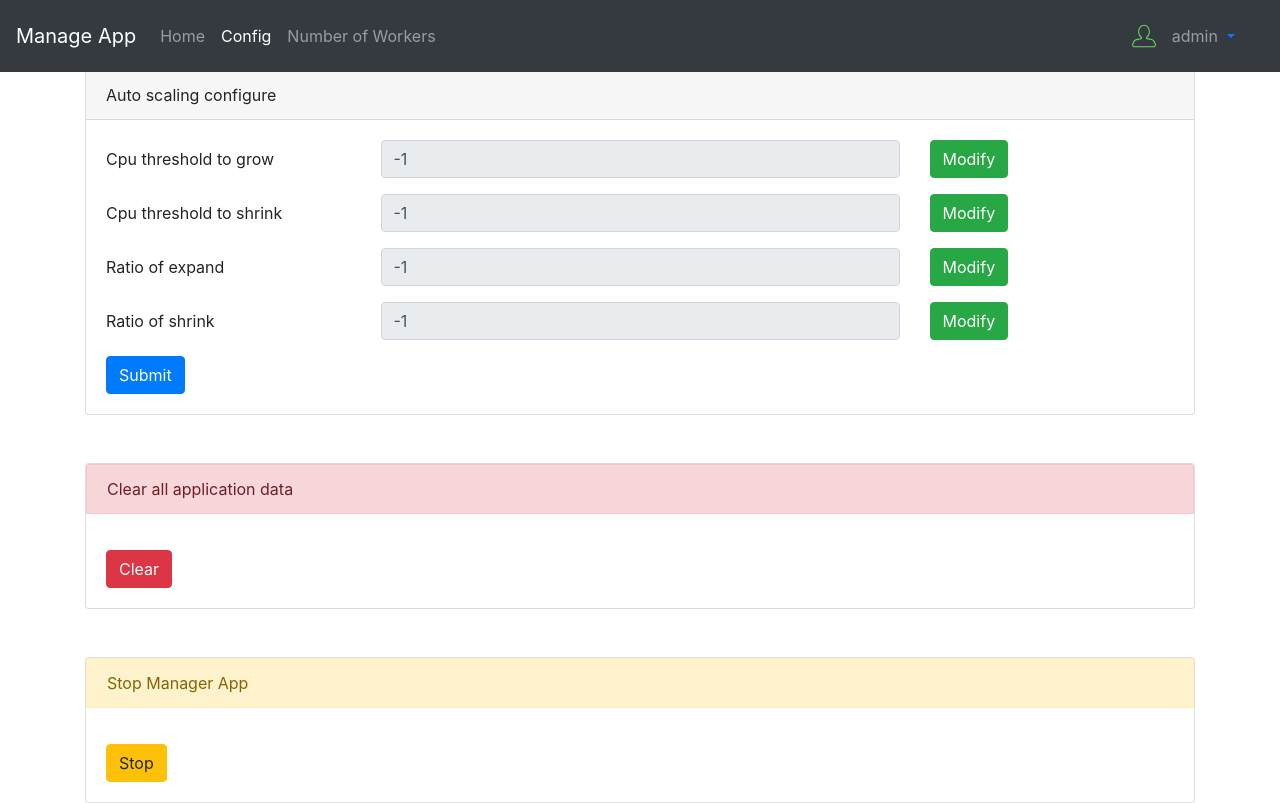
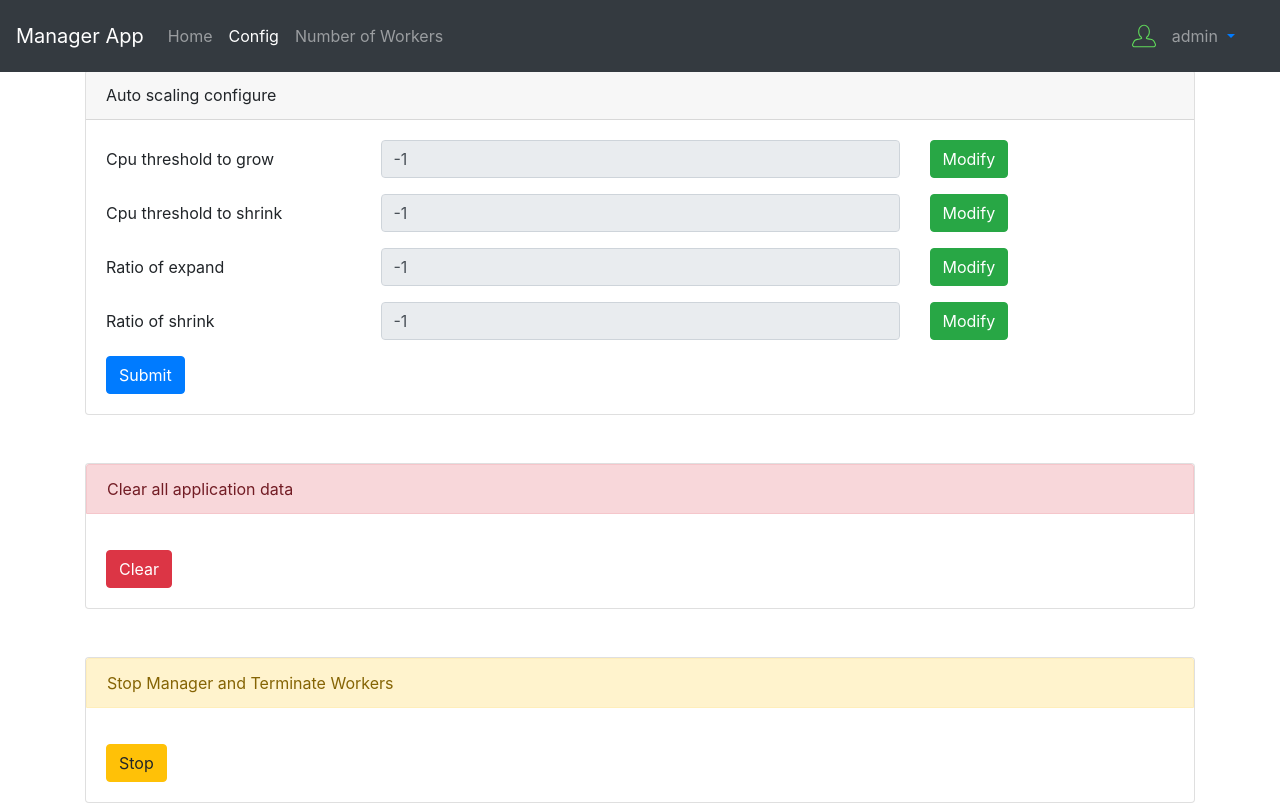
Before and after one commit to qzhseu/ECE1779-Work-Load-Management-Web-Application, a Flask app: page /configure in a window 1280 px wide. Run offline with Flask 2, Linux system fonts and the light colour scheme; the visitor is signed in with stand-in values (Sample User, id 1); data that the repository does not hold is empty; some libraries are stand-ins or nearby versions.

Commit message:
changed stop manager to stop all instances

```diff
--- a/manage-app/website/configure.py
+++ b/manage-app/website/configure.py
@@ -83,8 +83,8 @@ def configure_auto_scaling():
             traceback.print_tb(e.__traceback__)
             return render_template('error.html', msg='something goes wrong~')
 
-@app.route('/stop_manager',methods=['GET','POST'])
-def stop_manager():
+@app.route('/stop_manager_terminate_intances',methods=['GET','POST'])
+def stop_manager_terminate_intances():
     current_time = datetime.now()
     if 'user' in session:
         user = session['user']
@@ -95,7 +95,7 @@ def stop_manager():
     else:
         try:
             response=client.stop_all_instances()
-            logging.warning('{} grow workers: {}'.format(current_time, response))
+            logging.warning('{} terminate all workers: {}'.format(current_time, response))
             return json.dumps({
                 'flag': True,
                 'msg': 'Success'
--- a/manage-app/website/login.py
+++ b/manage-app/website/login.py
@@ -1,15 +1,14 @@
 from website import app
 from flask import render_template, flash, redirect, url_for, session, logging, request, send_from_directory
-from flask_login import current_user, login_user, login_required, logout_user
 from website.forms import LoginForm
 
+# default username and password for managerapp are both "admin"
 @app.route('/login',methods=['GET','POST'])
 def login():
     if 'user' in session:
         logout()
     form = LoginForm()
     if form.validate_on_submit:
-        #Get formfield
         username=form.username.data
         password=form.password.data
         if username and password is not None:
@@ -18,7 +17,6 @@ def login():
             else:
                 session['user'] = 'admin'
                 return redirect(url_for('home'))
-
     return render_template('login.html', form=form)
 
 @app.route('/logout')
--- a/manage-app/website/static/js/configure.js
+++ b/manage-app/website/static/js/configure.js
@@ -12,7 +12,7 @@ $(document).ready(function() {
         clear_data()
     });
     $('#stop_btn').on("click", function() {
-        stop_manager()
+        stop_manager_terminate_intances()
     });
 });
 
@@ -61,10 +61,10 @@ function clear_data() {
     });
 }
 
-function stop_manager() {
+function stop_manager_terminate_intances() {
     $.ajax({
         type: 'POST',
-        url: '/stop_manager',
+        url: '/stop_manager_terminate_intances',
         data: '',
         contentType: false,
         cache: false,
--- a/manage-app/website/templates/base.html
+++ b/manage-app/website/templates/base.html
@@ -14,7 +14,7 @@
 </head>
 <body>
 <nav class="navbar navbar-expand-lg navbar-dark bg-dark fixed-top">
-    <a class="navbar-brand" href="">Manage App</a>
+    <a class="navbar-brand" href="">Manager App</a>
     <button class="navbar-toggler" type="button" data-toggle="collapse" data-target="#navbarText"
             aria-controls="navbarText" aria-expanded="false" aria-label="Toggle navigation">
         <span class="navbar-toggler-icon"></span>
@@ -44,7 +44,6 @@
         </div>
         &nbsp &nbsp
         {% else %}
-        <a class="btn btn-outline-success btn-small" href="{{ url_for('login') }}">Sign in</a>
         {% endif %}
     </div>
 </nav>
--- a/manage-app/website/templates/configure.html
+++ b/manage-app/website/templates/configure.html
@@ -77,7 +77,7 @@
 </div>
 <br><br>
 <div class="card">
-   <div class="card-header alert alert-warning">Stop Manager App</div>
+   <div class="card-header alert alert-warning">Stop Manager and Terminate Workers</div>
     <div class="card-body">
         <div class="row" id="msg_stop"></div>
         <button class="btn btn-warning" id="stop_btn">Stop</button>
--- a/manage-app/website/templates/login.html
+++ b/manage-app/website/templates/login.html
@@ -2,7 +2,6 @@
 
 {% block head %}
 <title>Sign in</title>
-<link rel="stylesheet" href="static/css/login.css">
 {% endblock %}
 
 {% block content %}
```
Also changed, not shown: manage-app/website/aws/aws.py (+15 -3 lines), manage-app/website/config.py (line endings or trailing spaces), 2 other files.
